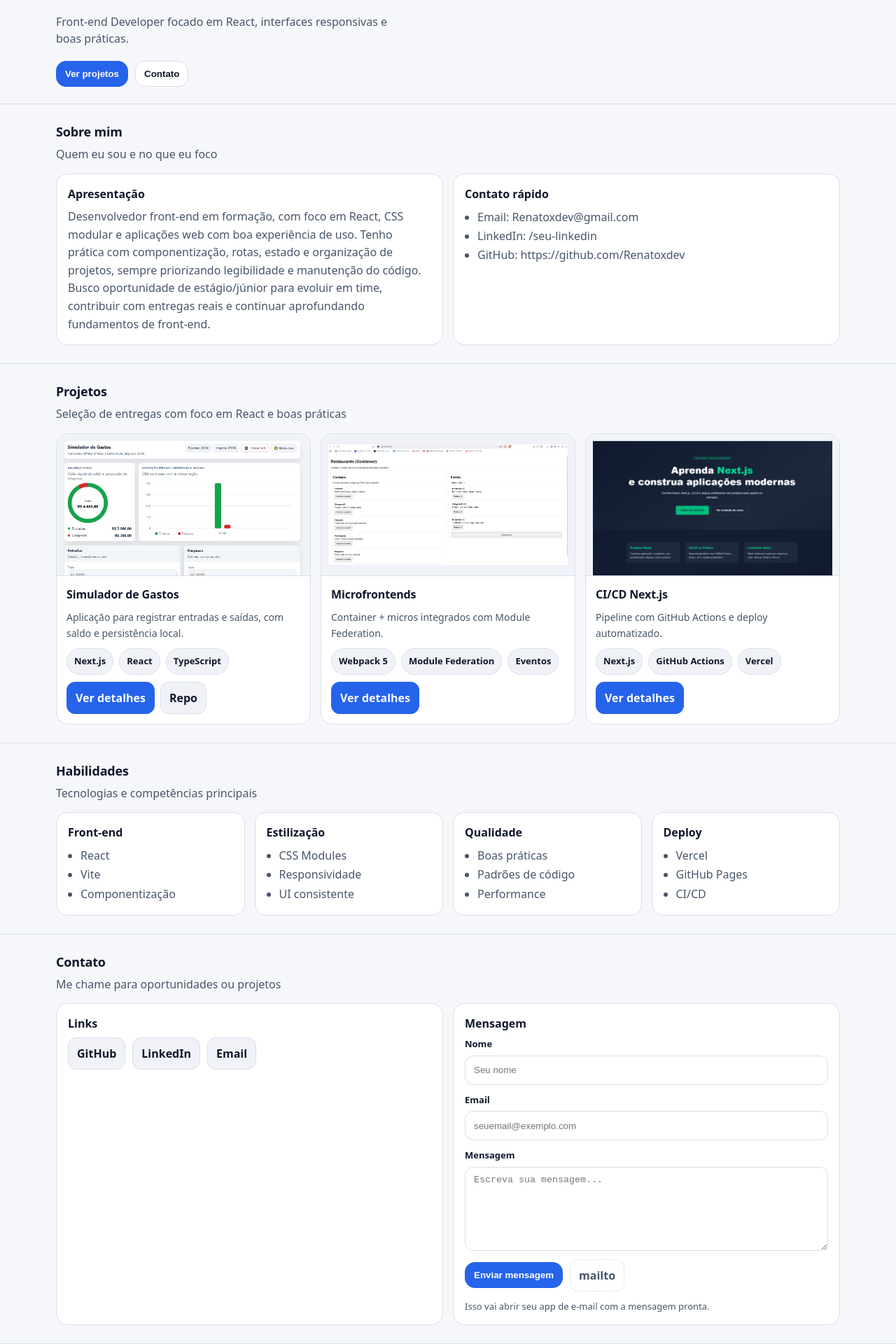
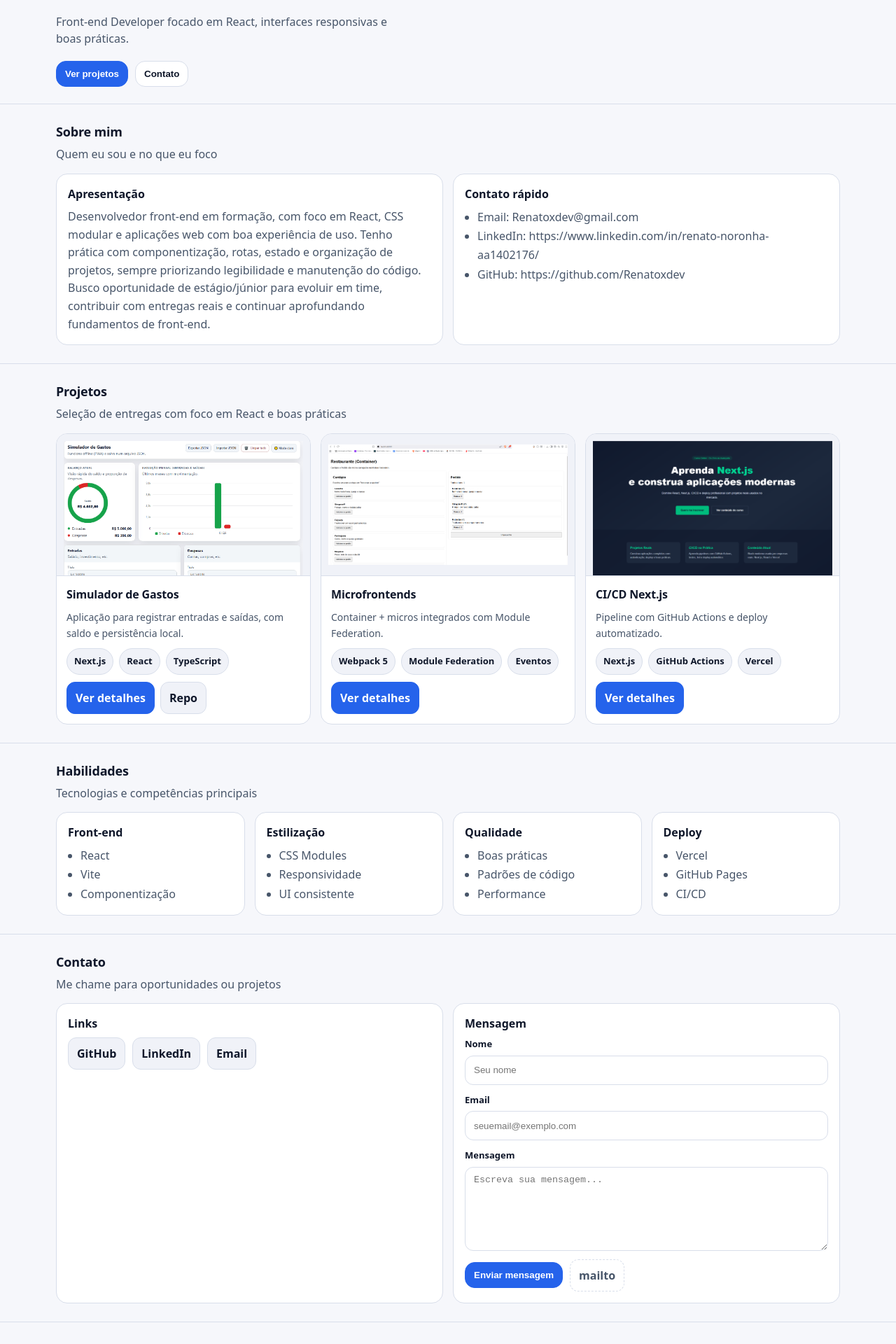
Before and after one commit to Renatoxdev/portfolio, a React (Vite) app: page / in a window 1280 px wide. Shown: the part 179-2099 px from the top of the page at 70% size. After the commit the page ends 2068 px from the top, so only its background shows below. Built offline with nearby package versions, Linux system fonts and the light colour scheme.

Commit message:
adicionando links

```diff
--- a/src/i18n/translations.js
+++ b/src/i18n/translations.js
@@ -35,7 +35,7 @@ export const translations = {
       aboutCardText: "Desenvolvedor front-end em formação, com foco em React, CSS modular e aplicações web com boa experiência de uso. Tenho prática com componentização, rotas, estado e organização de projetos, sempre priorizando legibilidade e manutenção do código. Busco oportunidade de estágio/júnior para evoluir em time, contribuir com entregas reais e continuar aprofundando fundamentos de front-end.",
 
       aboutQuickTitle: "Contato rápido",
-      aboutQuickItems: ["Email: Renatoxdev@gmail.com", "LinkedIn: /seu-linkedin", "GitHub: https://github.com/Renatoxdev"],
+      aboutQuickItems: ["Email: Renatoxdev@gmail.com", "LinkedIn: https://www.linkedin.com/in/renato-noronha-aa1402176/", "GitHub: https://github.com/Renatoxdev"],
 
       projectsTitle: "Projetos",
       projectsSubtitle: "Seleção de entregas com foco em React e boas práticas",
@@ -63,7 +63,6 @@ export const translations = {
       contactFormMessageLabel: "Mensagem",
       contactFormMessagePlaceholder: "Escreva sua mensagem...",
       contactFormSubmit: "Enviar mensagem",
-      contactFormHint: "Isso vai abrir seu app de e-mail com a mensagem pronta.",
       contactFormInvalid: "Preencha nome, email e mensagem.",
       contactFormOpening: "Abrindo seu cliente de e-mail...",
 
@@ -126,7 +125,7 @@ export const translations = {
       aboutCardText: "Front-end developer in training, focusing on React, modular CSS, and web applications with solid experience. I have experience with componentization, routing, state, and project organization, always prioritizing code readability and maintainability. I am looking for an internship/junior opportunity to grow as part of a team, contribute to real projects, and continue to deepen my front-end fundamentals.",
 
       aboutQuickTitle: "Quick contact",
-      aboutQuickItems: ["Email: Renatoxdev@gmail.com", "LinkedIn: /your-linkedin", "GitHub: https://github.com/Renatoxdev"],
+      aboutQuickItems: ["Email: Renatoxdev@gmail.com", "LinkedIn: https://www.linkedin.com/in/renato-noronha-aa1402176/", "GitHub: https://github.com/Renatoxdev"],
 
       projectsTitle: "Projects",
       projectsSubtitle: "A selection of work focused on React and best practices",
@@ -154,7 +153,6 @@ export const translations = {
       contactFormMessageLabel: "Message",
       contactFormMessagePlaceholder: "Write your message...",
       contactFormSubmit: "Send message",
-      contactFormHint: "This will open your email client with a pre-filled message.",
       contactFormInvalid: "Please fill name, email and message.",
       contactFormOpening: "Opening your email client...",
     },
--- a/src/pages/Home/Home.jsx
+++ b/src/pages/Home/Home.jsx
@@ -161,7 +161,7 @@ export default function Home() {
                   <a className={styles.link} href="hhttps://github.com/Renatoxdev" target="_blank" rel="noreferrer">
                     GitHub
                   </a>
-                  <a className={styles.link} href="https://linkedin.com/" target="_blank" rel="noreferrer">
+                  <a className={styles.link} href="https://www.linkedin.com/in/renato-noronha-aa1402176/" target="_blank" rel="noreferrer">
                     LinkedIn
                   </a>
                   <a className={styles.link} href="mailto:Renatoxdev@gmail.com">
@@ -228,7 +228,6 @@ export default function Home() {
                     </a>
                   </div>
 
-                  <p className={styles.hint}>{t("home.contactFormHint")}</p>
                   {status ? <p className={styles.status}>{status}</p> : null}
                 </form>
               </div>
```
